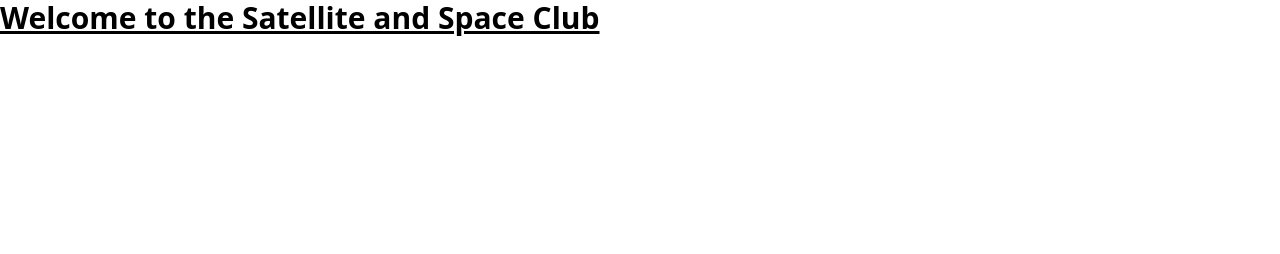
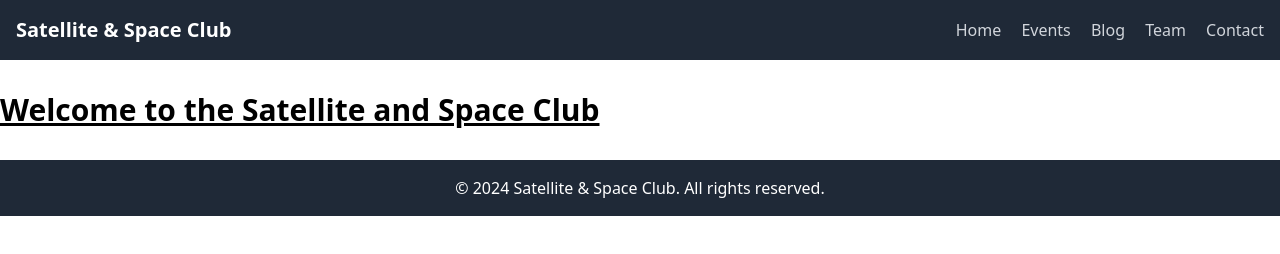
Before and after one commit to Mukku27/ssc-website, a website: page src/index.html in a window 1280 px wide. Drawn offline with nearby package versions, Linux system fonts and the light colour scheme; files that its build step writes are made by us from their sources.

Commit message:
Add navbar and footer

```diff
--- a/src/index.html
+++ b/src/index.html
@@ -7,6 +7,31 @@
   <link href="styles.css" rel="stylesheet">
 </head>
 <body>
-  <h1 class="text-3xl font-bold underline">Welcome to the Satellite and Space Club</h1>
+  <!-- Navbar -->
+  <nav class="bg-gray-800 p-4">
+    <div class="container mx-auto flex justify-between items-center">
+      <a href="#" class="text-white text-xl font-bold">Satellite & Space Club</a>
+      <div class="space-x-4">
+        <a href="#" class="text-gray-300 hover:text-white">Home</a>
+        <a href="#" class="text-gray-300 hover:text-white">Events</a>
+        <a href="#" class="text-gray-300 hover:text-white">Blog</a>
+        <a href="#" class="text-gray-300 hover:text-white">Team</a>
+        <a href="#" class="text-gray-300 hover:text-white">Contact</a>
+      </div>
+    </div>
+  </nav>
+
+  <!-- Content -->
+  <div class="container mx-auto mt-8">
+    <h1 class="text-3xl font-bold underline">Welcome to the Satellite and Space Club</h1>
+    <!-- More content will go here -->
+  </div>
+
+  <!-- Footer -->
+  <footer class="bg-gray-800 p-4 mt-8">
+    <div class="container mx-auto text-center text-white">
+      &copy; 2024 Satellite & Space Club. All rights reserved.
+    </div>
+  </footer>
 </body>
 </html>
```
